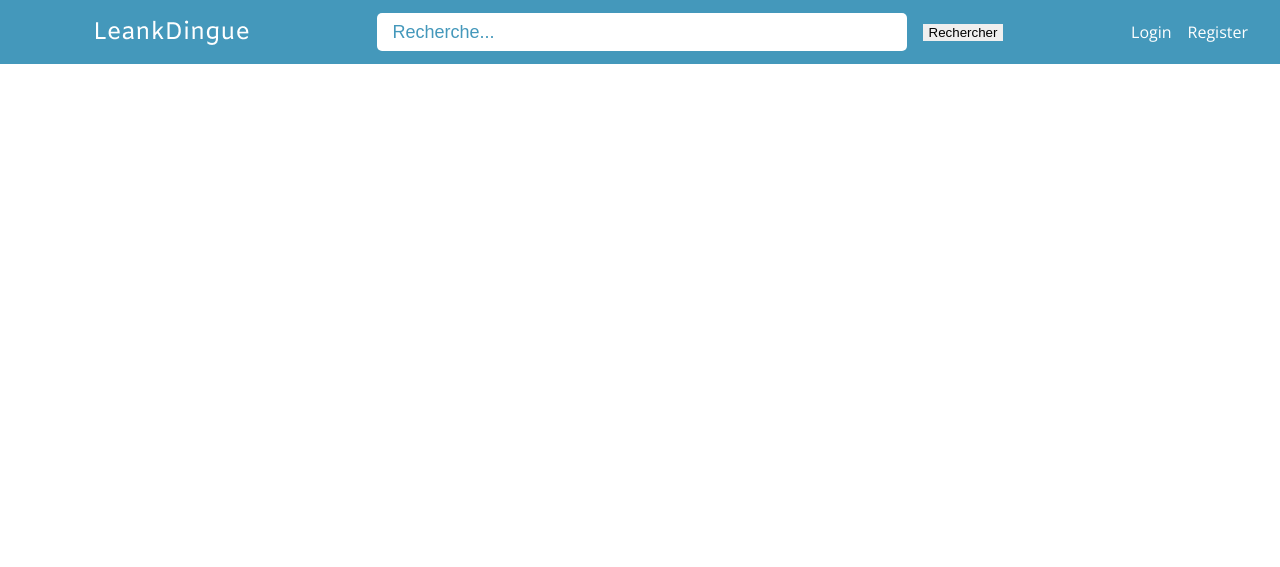
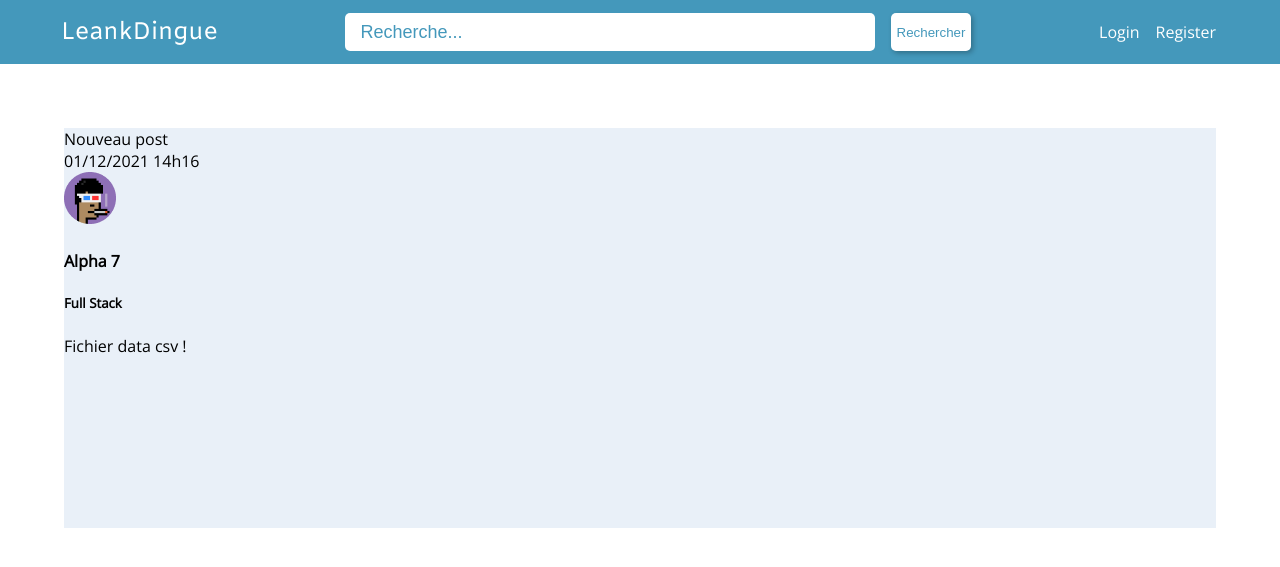
Before and after one commit to gauthiermyr/web-dev-projet, a PHP site: page / in a window 1280 px wide. Shown: the top 567 px of the page. Run offline with PHP 8.4, Linux system fonts and the light colour scheme.

Commit message:
added container

```diff
--- a/index.php
+++ b/index.php
@@ -15,13 +15,39 @@
             </div>
             <div class="nav-element">
                 <input id="input-nav-bar" type="text" placeholder="Recherche..."></input>
-                <button>Rechercher</button>
+                <button class="hover-translate" onclick="search()">Rechercher</button>
             </div>
             <div class="nav-element text-white">
-                <span>Login</span>
-                <span>Register</span>
+                <span onclick="alert('login')" class="clickable hover-translate">Login</span>
+                <span onclick="alert('register')" class="clickable hover-translate">Register</span>
             </div>
         </div>
     </div>
+
+    <div class="container">
+        <div id="post-creation-container">
+            Nouveau post
+        </div>
+        <div id="post-feed">
+            <div class="post-container">
+                <div class="post-navigation">
+                    <div>01/12/2021 14h16</div>
+                    <div>
+                        <img src="./public/img/profil.png"></img>
+                        <h4>Alpha 7</h4>
+                        <h5>Full Stack</h5>
+                    </div>
+                </div>
+                <div class="post-body">
+                    <p>Fichier data csv !</p>
+                </div>
+                <div class="post-footer">
+
+                </div>
+            </div>
+        </div>
+    </div>
+
+    <script src="./public/js/main.js"></script>
 </body>
 </html>
--- a/public/css/template.css
+++ b/public/css/template.css
@@ -18,6 +18,8 @@
 :root {
     --blue: #4498BB;
     --light-blue: #E9F0F8;
+    --dark-blue: #0c1b22;
+    --dark-blue-transparent: hsla(199, 48%, 9%, 0.33);
     --white: #FFFFFF;
 }
 
@@ -34,6 +36,36 @@ body {
     color: var(--white);
 }
 
+.clickable {
+    cursor: pointer;
+}
+
+.hover-translate {
+    transform: translateX(0px) translateY(0px);
+    transition: all 330ms ease-in-out;
+    transition-property: transform;
+}
+
+.hover-translate:hover {
+    transform: translateX(2px) translateY(-1px);
+    transition: all 330ms ease-in-out;
+    transition-property: transform;
+}
+
+.hover-translate:active {
+    transform: translateX(0px) translateY(0px);
+}
+
+.container {
+    margin-top: 128px;
+    width: min(90%, 1240px);
+    height: 400px;
+    background-color: var(--light-blue);
+    margin-left: auto;
+    margin-right: auto;
+
+}
+
 /*
 /// Section Navigation
 */
@@ -42,8 +74,8 @@ body {
     height: 64px;
     width: 100%;
     position: fixed;
+    top: 0px;
     background-color: var(--blue);
-    padding: 0px 32px;
     display: flex;
     align-items: center;
     justify-content: center;
@@ -77,10 +109,35 @@ body {
 
 .nav-element > button {
     border: none;
+    height: 100%;
+    border-radius: 5px;
+    background-color: var(--white);
+    color: var(--blue);
+    box-shadow: 2px 2px 5px var(--dark-blue-transparent);
+    transition: all 330ms ease-in-out;
+    transition-property: transform, background-color;
+}
+
+.nav-element > button:hover {
+    cursor: pointer;
+    transition: all 330ms ease-in-out;
+    transition-property: transform, background-color;
+}
+
+.nav-element > button:active {
+    background-color: var(--light-blue);
+    transition: all 330ms ease-in-out;
+    transition-property: transform;
 }
 
 /*
-/// Section ...
+/// Section post creation
+*/
+
+
+
+/*
+/// Section post feed
 */
 
 
@@ -88,9 +145,3 @@ body {
 /*
 /// Section ...
 */
-
-
-
-/*
-/// Section ...
-*/
--- a/public/js/main.js
+++ b/public/js/main.js
@@ -1 +1,14 @@
 // Global script
+
+function search() {
+    if (document.querySelector("#input-nav-bar")?.value.trim() != "") {
+        alert("searching for " + document.querySelector("#input-nav-bar")?.value + "...");
+    }
+    else {
+        alert("please enter a search query");
+    }
+}
+
+(() => {
+    //conde to execute on load
+})();
```
Also changed, not shown: public/img/profil.png (added).
